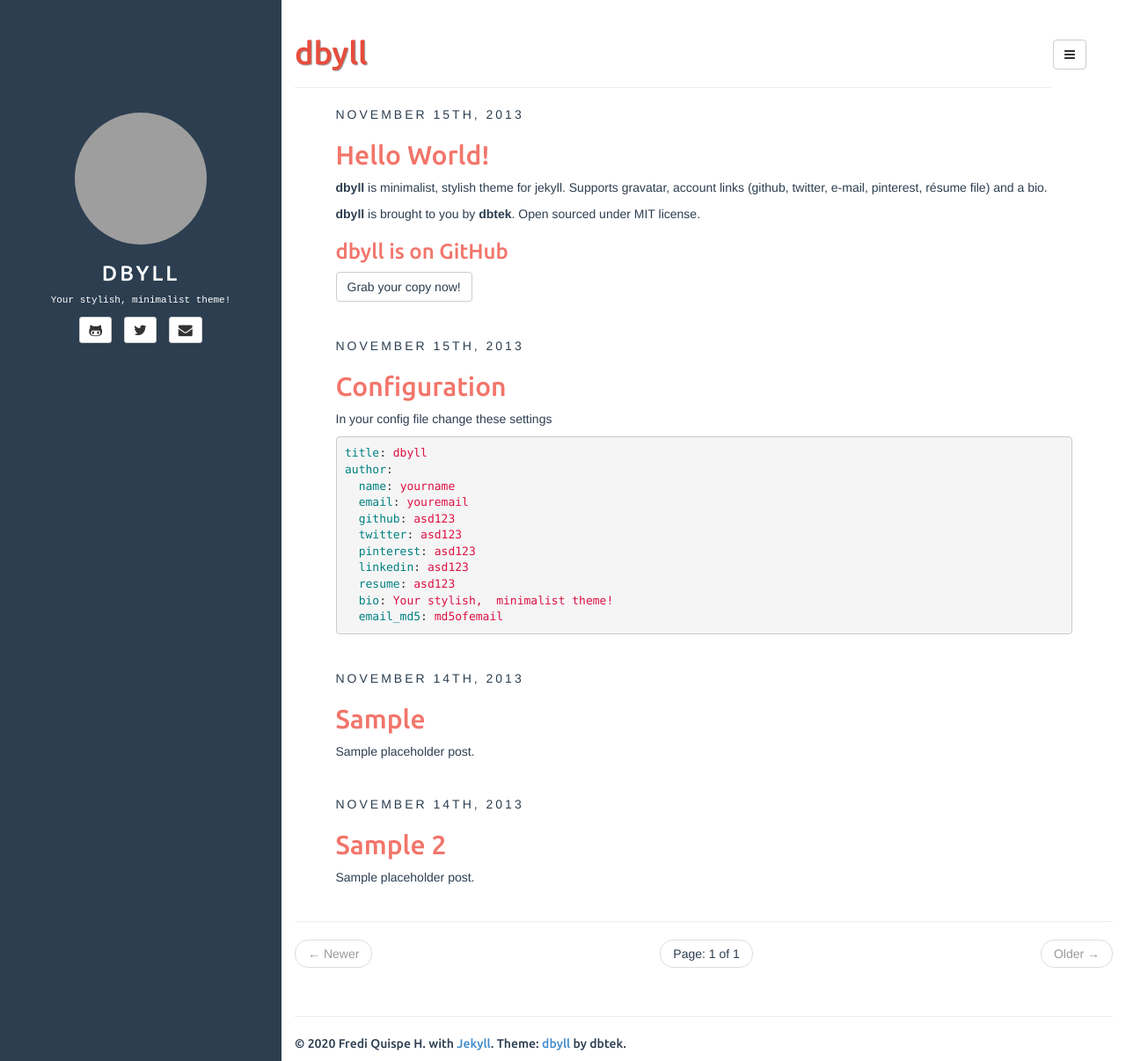
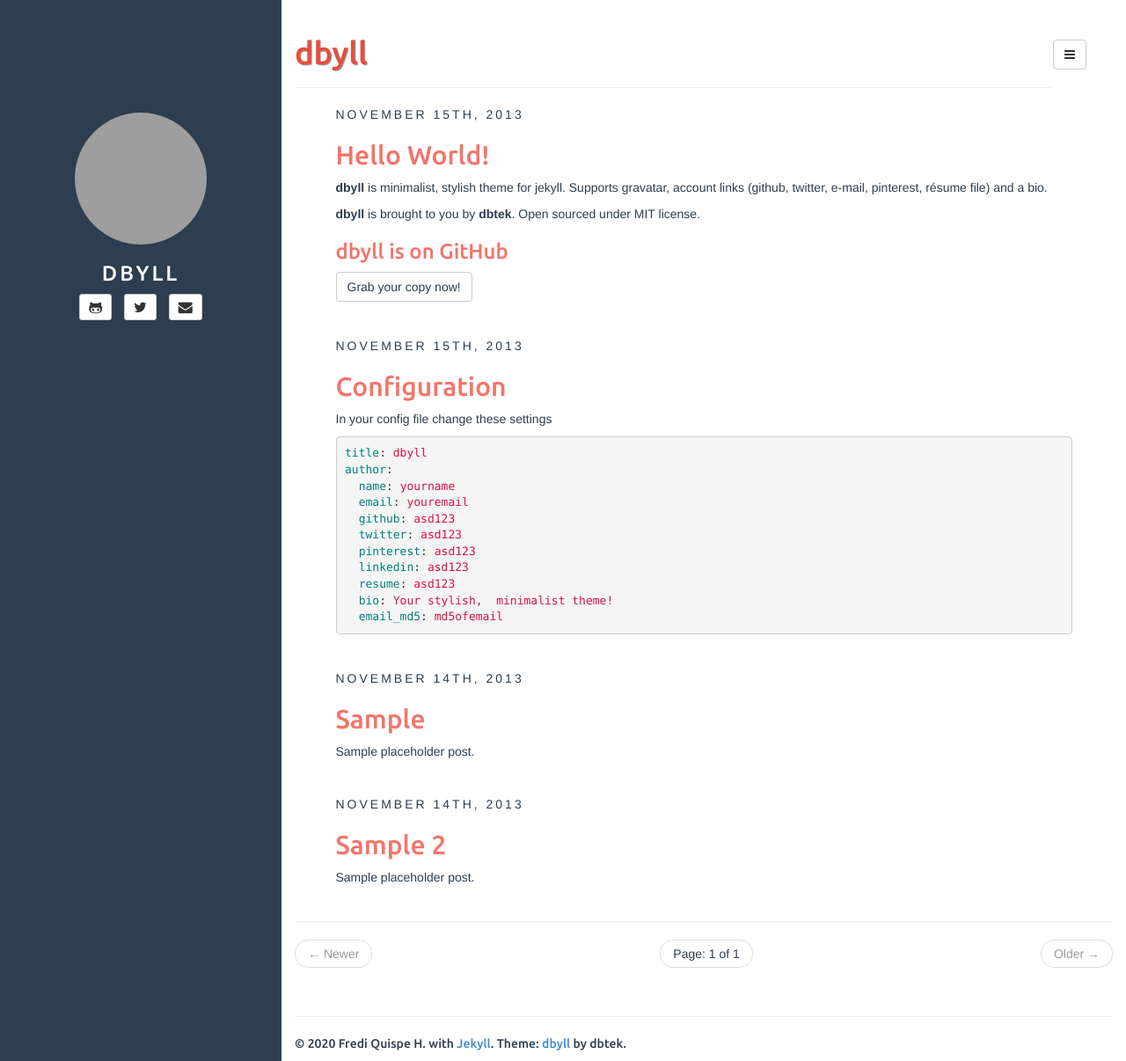
Before and after one commit to fredifqh/fredifqh.github.io, a Jekyll site: the page built from index.html, in a window 1280 px wide and 1206 px high. Shown: the whole window at 88% size. Built offline with Jekyll 4.4.1, drawn with Linux system fonts in a browser that asks for light colours; the list of posts is cut into pages by our own code; grey boxes are pictures that could not be loaded.

Commit message:
small change

```diff
--- a/_config.yml
+++ b/_config.yml
@@ -20,11 +20,11 @@ description: Stylish Jekyll Theme
 author:
   name: Fredi Quispe H.
   email: fredi@gmail.com
-  github: dbtek
-  twitter: dbtek
+  github: fredifqh
+  twitter: fredifqh
   pinterest: asd123
   linkedin: asd123
-  bio: Your stylish, minimalist theme!
+  bio: ""
   email_md5: 726351295ec82e145928582f595aa3aa
 
 rss_path: feed.xml
```
